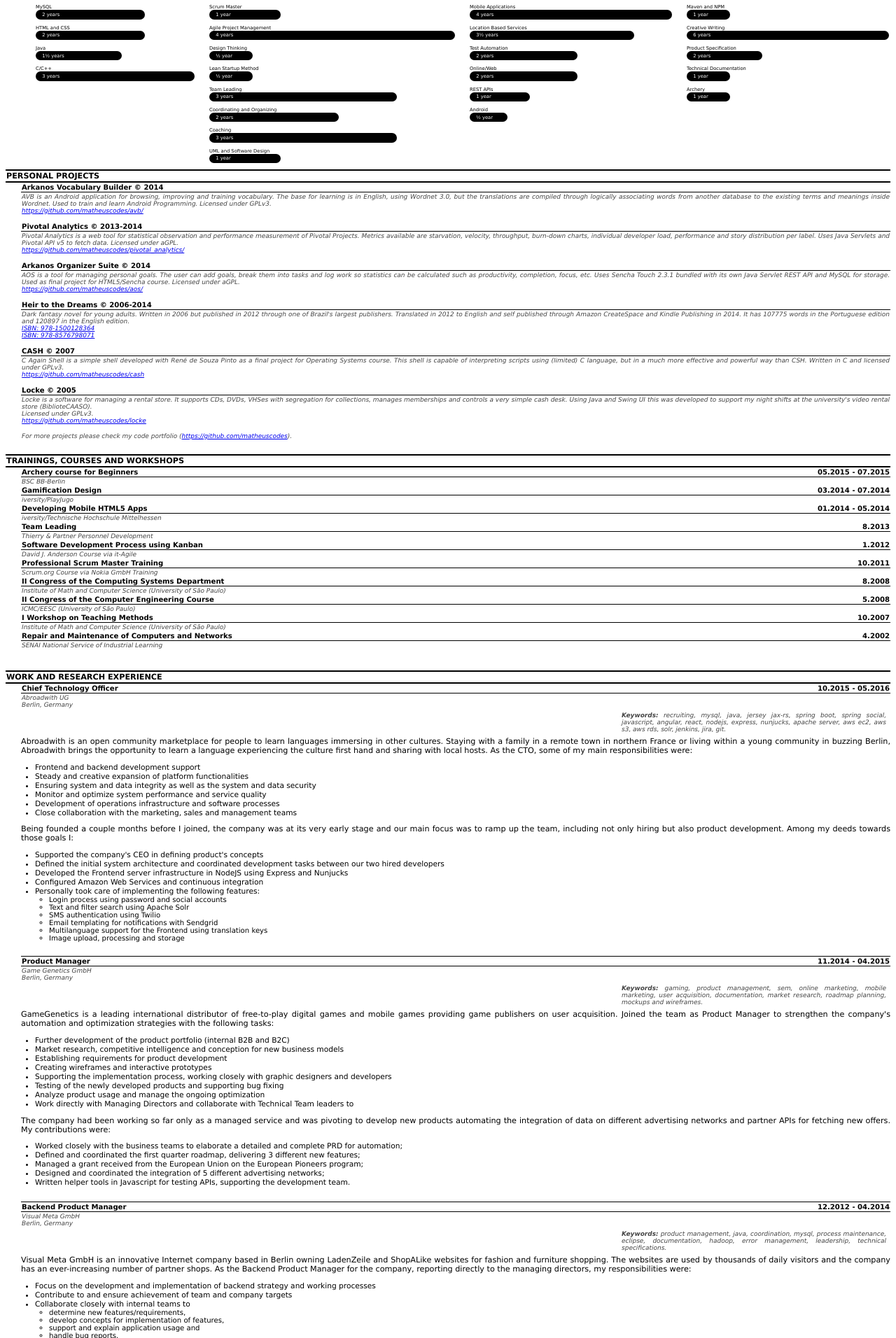
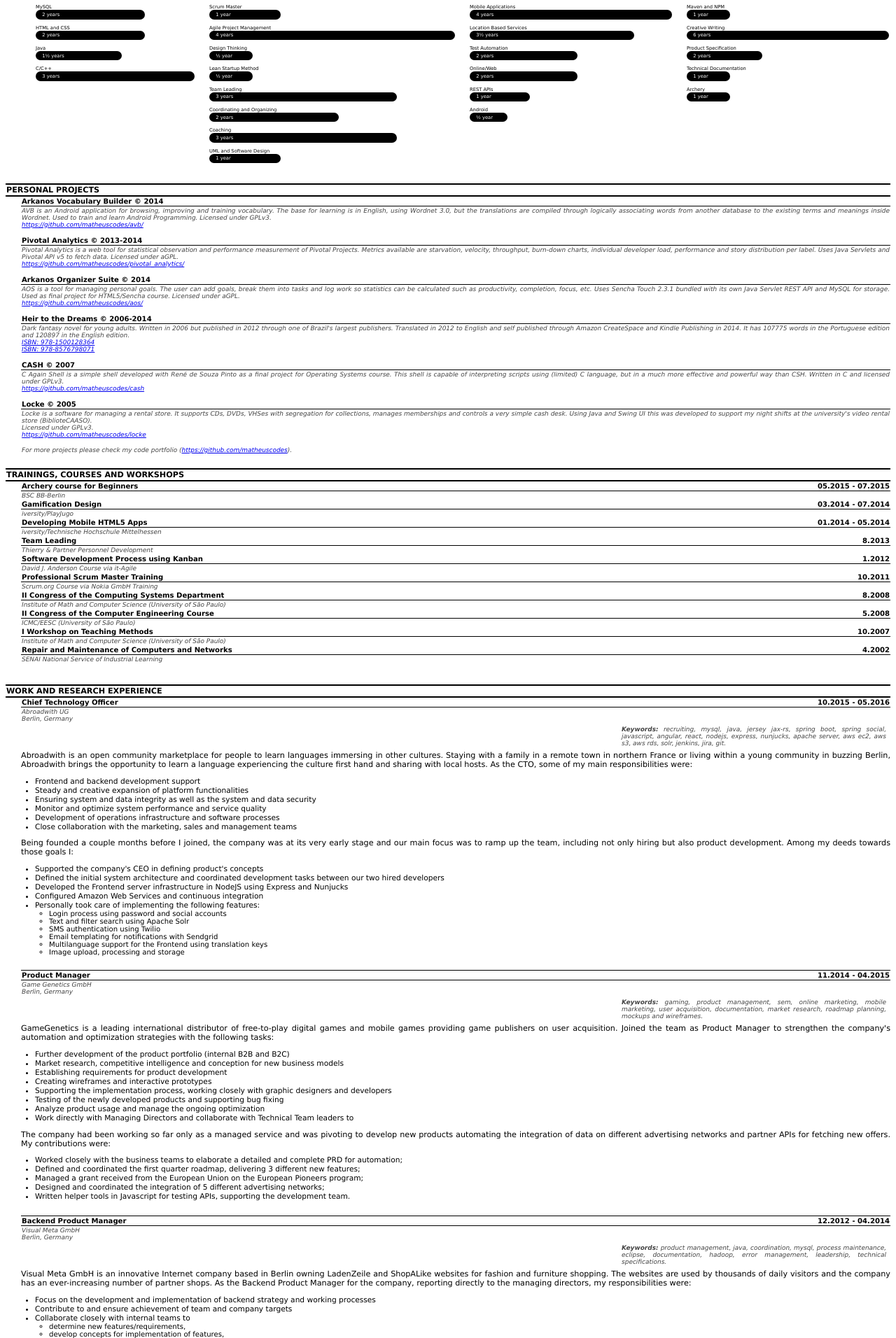
Before and after one commit to matheuscodes/matheuscodes.github.io, a Jekyll site: the page built from print.html, in a window 1280 px wide. Shown: the part 1556-3468 px from the top of the page at 70% size. Built offline with Jekyll 4.4.1, drawn with Linux system fonts in a browser that asks for light colours.

Commit message:
Fixing sizes.

```diff
--- a/print.html
+++ b/print.html
@@ -307,6 +307,8 @@
 				</tr>
 			{% endif %}
 
+<tr height="20" />
+
 <!-- TODO Move this to Jekyll too -->
 <tr>
 <td class="session" colspan="2">
@@ -487,7 +489,7 @@
 		{% endfor %}
 	{% endif %}
 
-<tr height="10" />
+<tr height="20" />
 
 	{% if site.data.education.eventHistory %}
 		<tr>
```
